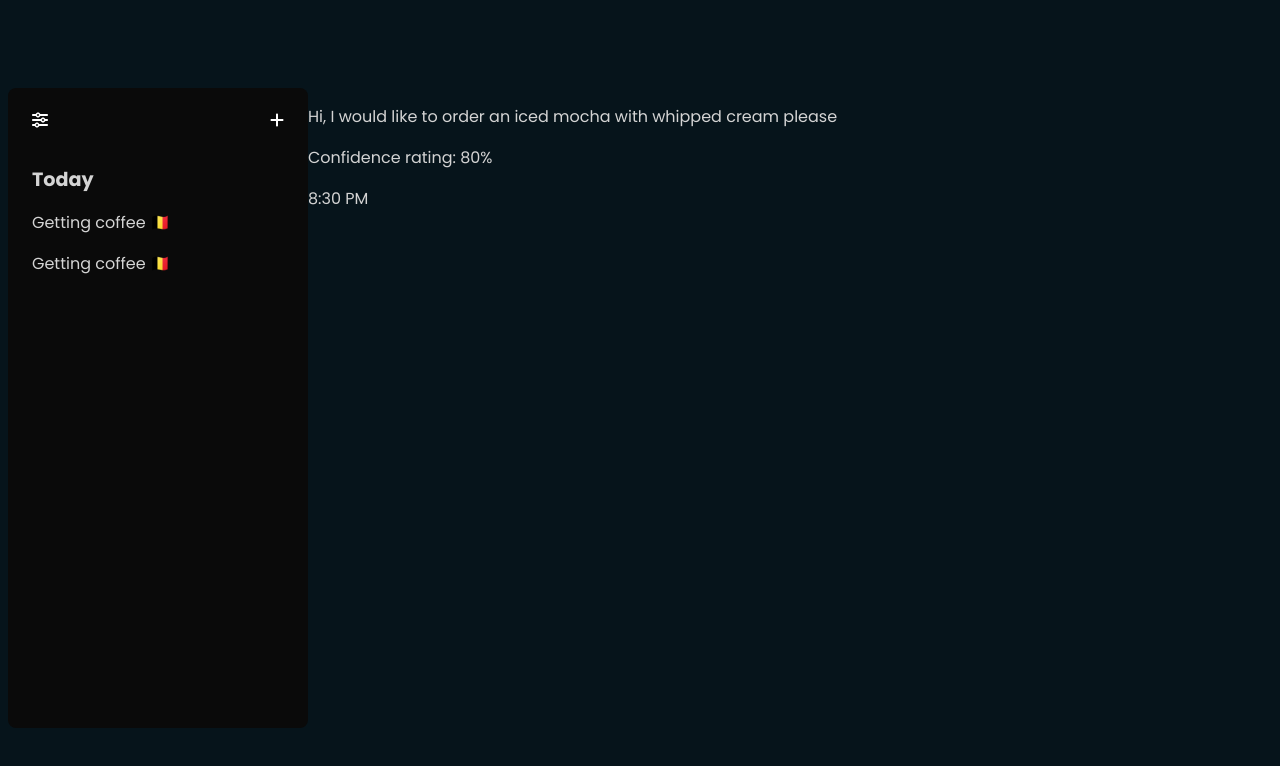
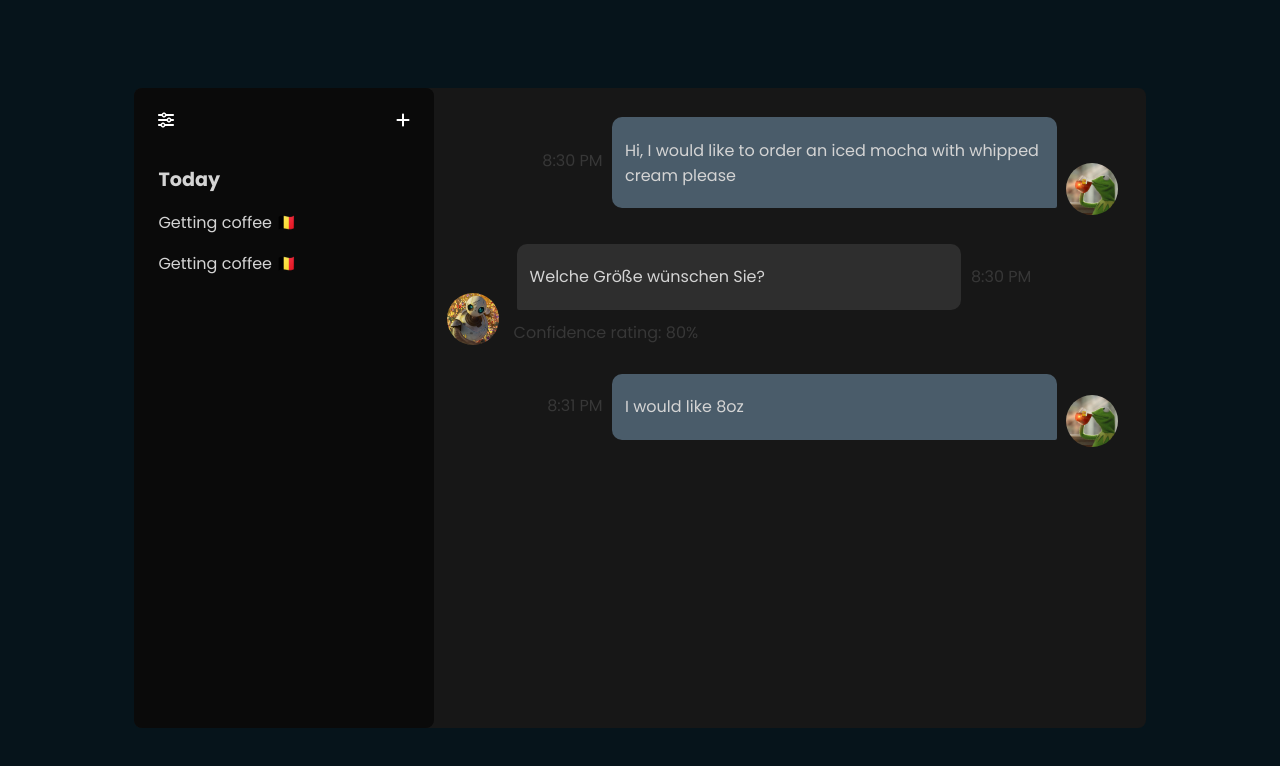
Before and after one commit to Allison-Ho/yapinLang, a React (Create React App) app in the folder client/: page / in a window 1280 px wide. Shown: the top 766 px of the page. Built offline with nearby package versions, Linux system fonts and the light colour scheme.

Commit message:
add styling and placeholder text to chat window

```diff
--- a/client/src/Components/Chatbox/Chatbox.css
+++ b/client/src/Components/Chatbox/Chatbox.css
@@ -0,0 +1,51 @@
+.user {
+  display: flex;
+  align-items: flex-end;
+  justify-content: flex-end;
+  margin: 1.2em 1.2em 1.2em 0.8em;
+}
+
+.chat-bubble {
+  display: flex;
+  align-items: center;
+}
+
+.time, .ci {
+  color: var(--text-gray);
+}
+
+.user-side .content {
+  background-color: var(--user-bubble);
+  border-radius: 10px 10px 2px 10px;
+  margin-bottom: 0.4em;
+}
+
+.content {
+  width: 419px;
+  height: auto;
+  padding: 0.3em 0.8em;
+  margin: 0.6em;
+}
+
+.user img, .bot img {
+  width: 52px;
+  height: 52px;
+  border-radius: 50%;
+  margin-right: 0.5em;
+}
+
+.bot {
+  display: flex;
+  align-items: flex-end;
+  margin: 1.2em 1.2em 1.2em 0.8em;
+}
+
+.bot-side .content {
+  background-color: var(--bot-bubble);
+  border-radius: 10px 10px 10px 2px;
+}
+
+.ci {
+  margin: 0;
+  margin-left: 0.4em;
+}
--- a/client/src/Components/Chatbox/Chatbox.jsx
+++ b/client/src/Components/Chatbox/Chatbox.jsx
@@ -1,15 +1,44 @@
 import React from "react";
+import './Chatbox.css';
+import defaultUserImg from "../../imgs/default-user.jpg";
+import defaultBotImg from "../../imgs/default-bot.webp";
 
 function Chatbox() {
   return(
     <div id="chat-box">
-      <section className="user-buble">
-        <div className="content">
-          <p>Hi, I would like to order an iced mocha with whipped cream please</p>
+      <div className="user">
+        <div className="chat-bubble user-side">
+          <p className="time">8:30 PM</p>
+          <div className="content">
+            <p>Hi, I would like to order an iced mocha with whipped cream please</p>
+          </div>
         </div>
-        <p className="ci">Confidence rating: 80%</p>
-      </section>
-      <p className="time">8:30 PM</p>
+        <img src={defaultUserImg} alt="kermit drinking tea"></img>
+      </div>
+
+      <div className="bot">
+        <img src={defaultBotImg} alt="the wild robot"></img>
+        <div>
+          <div className="chat-bubble bot-side">
+            <div className="content">
+              <p>Welche Größe wünschen Sie?</p>
+            </div>
+            <p className="time">8:30 PM</p>
+          </div>
+
+          <p className="ci">Confidence rating: 80%</p>
+        </div>
+      </div>
+
+      <div className="user">
+        <div className="chat-bubble user-side">
+          <p className="time">8:31 PM</p>
+          <div className="content">
+            <p>I would like 8oz</p>
+          </div>
+        </div>
+        <img src={defaultUserImg} alt="kermit drinking tea"></img>
+      </div>
     </div>
   )
 }
--- a/client/src/Components/MainView/MainView.css
+++ b/client/src/Components/MainView/MainView.css
@@ -2,6 +2,8 @@
   display: flex;
   height: 80%;
   width: 80%;
+  background-color: var(--bg-gray);
+  border-radius: 8px;
 }
 
 #chat-box {
--- a/client/src/index.css
+++ b/client/src/index.css
@@ -7,6 +7,8 @@
   --text-gray: #373737;
   --placeholder-gray: #A3A3A3;
   --text-white: #D4D4D4;
+  --user-bubble: #4A5C6A;
+  --bot-bubble: #2E2E2E;
 }
 
 
@@ -21,4 +23,5 @@ body {
   height: 100%;
   display: flex;
   align-items: center;
+  justify-content: center;
 }
```
Also changed, not shown: client/src/imgs/default-bot.webp (added), client/src/imgs/default-user.jpg (added).
